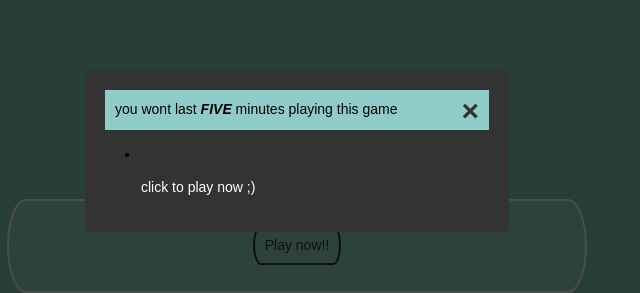
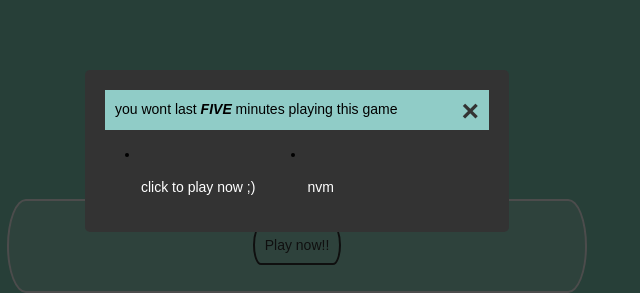
Before and after one commit to paulbacani/paulbacani.github.io, a plain HTML site: page page4.html in a window 1280 px wide. Both pictures are taken after a click on the link "Play now!!". Shown: the top 293 px of the page, 343-983 px from the left. Drawn offline with Linux system fonts and the light colour scheme.

Commit message:
Update page4.html

```diff
--- a/page4.html
+++ b/page4.html
@@ -18,5 +18,7 @@
 		<div class="content">
             <p>  you wont last <b><i>FIVE</i></b> minutes playing this game</p>
 			<li> <a href="snake.html"> click to play now ;)
+
             </a> </li>
+            <li> <a href=index.html> nvm </a> </li>
 </div>
```
